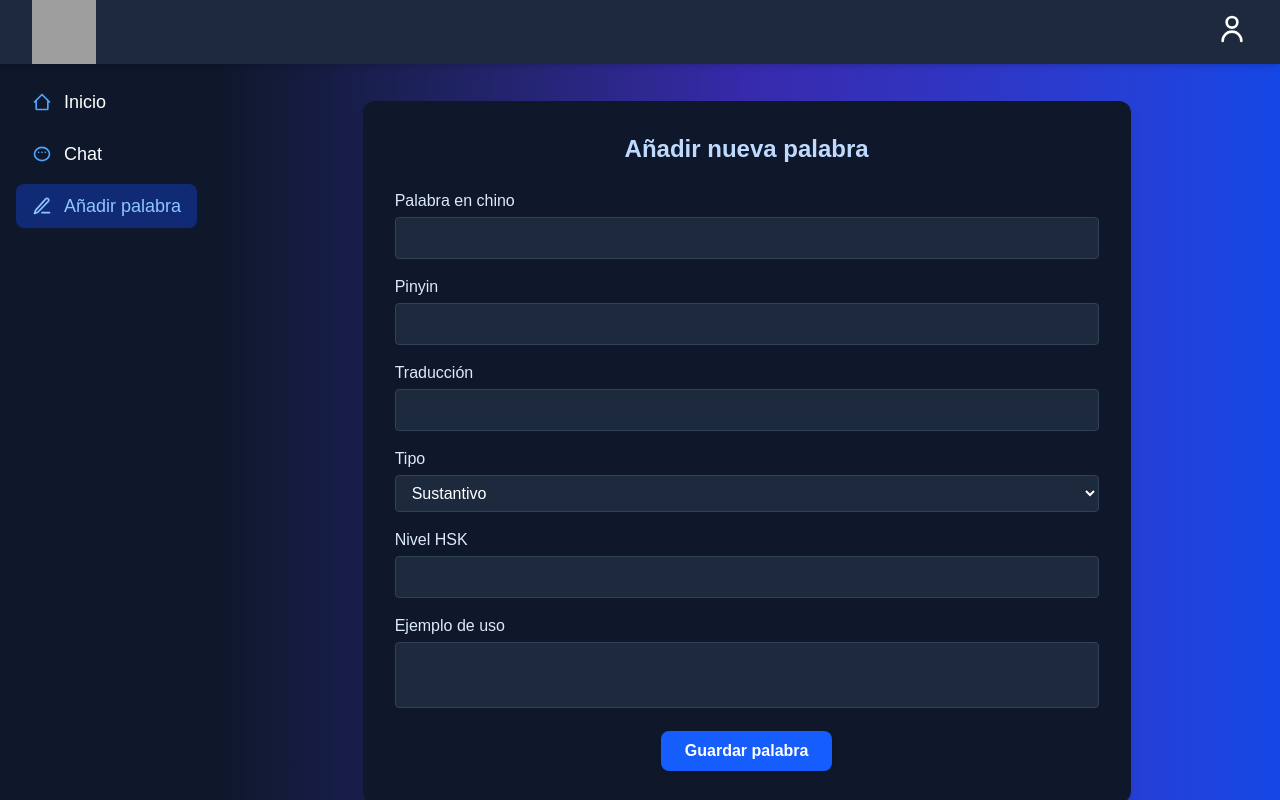
After one commit to v1k7oR15/HSKBot, a Django app: page /palabra/ in a window 1280 px wide. The commit adds this page. Run offline with Django 5.2, Linux system fonts and the light colour scheme; a user stored in the database is signed in; some libraries are stand-ins or nearby versions; grey boxes are pictures that could not be loaded.

Commit message:
Añadir palabras

```diff
--- a/src/hskbot/settings.py
+++ b/src/hskbot/settings.py
@@ -142,3 +142,6 @@ Respondes únicamente preguntas relacionadas con el aprendizaje del chino mandar
 No estás autorizado a responder preguntas sobre otros temas o idiomas.
 No debes usar negritas ni cursivas ni marcar texto con asteriscos, ya que el entorno no lo interpreta correctamente.
 Tu estilo debe ser cercano pero profesional, explicando los conceptos con claridad y ejemplos cuando sea posible."""
+
+# Login URL
+LOGIN_URL = '/login/'
--- a/src/theme/static/css/dist/styles.css
+++ b/src/theme/static/css/dist/styles.css
@@ -9,7 +9,6 @@
       "Courier New", monospace;
     --color-red-400: oklch(70.4% 0.191 22.216);
     --color-cyan-50: oklch(98.4% 0.019 200.873);
-    --color-sky-600: oklch(58.8% 0.158 241.966);
     --color-blue-100: oklch(93.2% 0.032 255.585);
     --color-blue-200: oklch(88.2% 0.059 254.128);
     --color-blue-300: oklch(80.9% 0.105 251.813);
@@ -17,19 +16,13 @@
     --color-blue-500: oklch(62.3% 0.214 259.815);
     --color-blue-600: oklch(54.6% 0.245 262.881);
     --color-blue-700: oklch(48.8% 0.243 264.376);
-    --color-indigo-50: oklch(96.2% 0.018 272.314);
-    --color-indigo-600: oklch(51.1% 0.262 276.966);
-    --color-indigo-700: oklch(45.7% 0.24 277.023);
     --color-indigo-800: oklch(39.8% 0.195 277.366);
     --color-slate-700: oklch(37.2% 0.044 257.287);
     --color-slate-800: oklch(27.9% 0.041 260.031);
     --color-slate-900: oklch(20.8% 0.042 265.755);
-    --color-gray-100: oklch(96.7% 0.003 264.542);
     --color-gray-200: oklch(92.8% 0.006 264.531);
     --color-gray-300: oklch(87.2% 0.01 258.338);
     --color-gray-400: oklch(70.7% 0.022 261.325);
-    --color-gray-600: oklch(44.6% 0.03 256.802);
-    --color-gray-700: oklch(37.3% 0.034 259.733);
     --color-white: #fff;
     --spacing: 0.25rem;
     --container-xs: 20rem;
@@ -362,6 +370,9 @@
   }
   .w-1\/6 {
     width: calc(1/6 * 100%);
+  }
+  .w-3xl {
+    width: var(--container-3xl);
   }
   .w-4 {
     width: calc(var(--spacing) * 4);
@@ -413,6 +424,9 @@
   }
   .cursor-pointer {
     cursor: pointer;
+  }
+  .resize-none {
+    resize: none;
   }
   .appearance-none {
     -webkit-appearance: none;
@@ -455,10 +469,10 @@
   .gap-6 {
     gap: calc(var(--spacing) * 6);
   }
-  :where(.space-y-4 > :not(:last-child)) {
+  :where(.space-y-2 > :not(:last-child)) {
     --tw-space-y-reverse: 0;
-    margin-block-start: calc(calc(var(--spacing) * 4) * var(--tw-space-y-reverse));
-    margin-block-end: calc(calc(var(--spacing) * 4) * calc(1 - var(--tw-space-y-reverse)));
+    margin-block-start: calc(calc(var(--spacing) * 2) * var(--tw-space-y-reverse));
+    margin-block-end: calc(calc(var(--spacing) * 2) * calc(1 - var(--tw-space-y-reverse)));
   }
   :where(.space-y-6 > :not(:last-child)) {
     --tw-space-y-reverse: 0;
@@ -537,17 +548,16 @@
   .bg-blue-600 {
     background-color: var(--color-blue-600);
   }
+  .bg-blue-700\/40 {
+    background-color: color-mix(in srgb, oklch(48.8% 0.243 264.376) 40%, transparent);
+  }
+  @supports (color: color-mix(in lab, red, red)) {
+    .bg-blue-700\/40 {
+      background-color: color-mix(in oklab, var(--color-blue-700) 40%, transparent);
+    }
+  }
   .bg-gray-300 {
     background-color: var(--color-gray-300);
-  }
-  .bg-indigo-50 {
-    background-color: var(--color-indigo-50);
-  }
-  .bg-indigo-600 {
-    background-color: var(--color-indigo-600);
-  }
-  .bg-sky-600 {
-    background-color: var(--color-sky-600);
   }
   .bg-slate-700 {
     background-color: var(--color-slate-700);
@@ -589,10 +586,6 @@
   }
   .to-blue-700 {
     --tw-gradient-to: var(--color-blue-700);
-    --tw-gradient-stops: var(--tw-gradient-via-stops, var(--tw-gradient-position), var(--tw-gradient-from) var(--tw-gradient-from-position), var(--tw-gradient-to) var(--tw-gradient-to-position));
-  }
-  .to-gray-200 {
-    --tw-gradient-to: var(--color-gray-200);
     --tw-gradient-stops: var(--tw-gradient-via-stops, var(--tw-gradient-position), var(--tw-gradient-from) var(--tw-gradient-from-position), var(--tw-gradient-to) var(--tw-gradient-to-position));
   }
   .object-cover {
@@ -631,6 +621,9 @@
   }
   .px-4 {
     padding-inline: calc(var(--spacing) * 4);
+  }
+  .px-6 {
+    padding-inline: calc(var(--spacing) * 6);
   }
   .px-8 {
     padding-inline: calc(var(--spacing) * 8);
@@ -722,6 +715,9 @@
   .text-blue-300 {
     color: var(--color-blue-300);
   }
+  .text-blue-400 {
+    color: var(--color-blue-400);
+  }
   .text-blue-600 {
     color: var(--color-blue-600);
   }
@@ -1136,6 +1124,10 @@
   syntax: "*";
   inherits: false;
 }
+@property --tw-duration {
+  syntax: "*";
+  inherits: false;
+}
 @layer properties {
   @supports ((-webkit-hyphens: none) and (not (margin-trim: inline))) or ((-moz-orient: inline) and (not (color:rgb(from red r g b)))) {
     *, ::before, ::after, ::backdrop {
@@ -1190,6 +1182,7 @@
       --tw-backdrop-opacity: initial;
       --tw-backdrop-saturate: initial;
       --tw-backdrop-sepia: initial;
+      --tw-duration: initial;
     }
   }
 }
--- a/src/vocabulario/admin.py
+++ b/src/vocabulario/admin.py
@@ -1,5 +1,5 @@
 from django.contrib import admin
-from .models import Vocabulario
+from .models import Palabra
 
 # Register your models here.
-admin.site.register(Vocabulario)
+admin.site.register(Palabra)
--- a/src/vocabulario/forms.py
+++ b/src/vocabulario/forms.py
@@ -26,3 +26,22 @@ class RegistroForm(forms.ModelForm):
 class LoginForm(forms.Form):
     email = forms.EmailField(label='Correo electrónico')
     password = forms.CharField(label='Contraseña', widget=forms.PasswordInput)
+
+class PalabraForm(forms.Form):
+    palabra = forms.CharField(label='Vocabulario en chino', max_length=10)
+    pinyin = forms.CharField(label='Pinyin', max_length=10)
+    traduccion = forms.CharField(label='Traducción', max_length=100)
+    tipo = forms.ChoiceField(label='Tipo', choices=[
+        ('S', 'Sustantivo'),
+        ('V', 'Verbo'),
+        ('A', 'Adjetivo'),
+        ('AD', 'Adverbio'),
+        ('P', 'Pronombre'),
+        ('C', 'Conjunción'),
+        ('I', 'Interjección'),
+        ('D', 'Determinante'),
+        ('N', 'Numeral'),
+        ('O', 'Otro'),
+    ])
+    nivel_hsk = forms.IntegerField(label='Nivel HSK', min_value=1, max_value=6, required=False)
+    ejemplo = forms.CharField(label='Ejemplo', widget=forms.Textarea, required=False)
--- a/src/vocabulario/models.py
+++ b/src/vocabulario/models.py
@@ -2,7 +2,7 @@ from django.db import models
 from django.contrib.auth.models import User
 
 # Create your models here.
-class Vocabulario(models.Model):
+class Palabra(models.Model):
     TIPO_CHOICES = (
         ('S', 'Sustantivo'),
         ('V', 'Verbo'),
@@ -19,7 +19,7 @@ class Vocabulario(models.Model):
     pinyin = models.CharField(max_length=10)
     traduccion = models.CharField(max_length=100)
     tipo = models.CharField(max_length=2, choices=TIPO_CHOICES, db_index=True)
-    nivel_hsk = models.SmallIntegerField(default=1, db_index=True)
+    nivel_hsk = models.SmallIntegerField(default=1, null=True, blank=True ,db_index=True)
     ejemplo = models.TextField(blank=True, null=True)
     usuario = models.ForeignKey(User, on_delete=models.CASCADE, related_name='vocabulario')
 
--- a/src/vocabulario/templates/base.html
+++ b/src/vocabulario/templates/base.html
@@ -13,7 +13,7 @@
     {% tailwind_preload_css %}
     {% tailwind_css %}
 </head>
-<body class="leading-normal tracking-normal h-screen overflow-hidden style="font-family: 'Rubik', sans-serif;">
+<body class="leading-normal tracking-normal h-screen overflow-hidden" style="font-family: 'Rubik', sans-serif;">
     <div class="flex flex-col h-screen">
         <header class="flex items-center p-8 h-4 bg-slate-800 flex-shrink-0 shadow-md backdrop-blur text-white justify-between">
             <!-- Logo a la izquierda -->
@@ -31,7 +31,9 @@
                         </form>
                     {% else %}
                         <a href="{% url 'login' %}">
-                            <img src="{% static 'assets/svg/userwhite.svg' %}" alt="User Icon" class="cursor-pointer w-8 h-8 rounded-full">
+                            <button class="cursor-pointer flex items-center gap-2 px-4 py-2 bg-blue-600 hover:bg-blue-700 text-white rounded-lg font-semibold shadow transition duration-150">
+                                Iniciar sesión
+                            </button>
                         </a>
                     {% endif %}
                 </div>
@@ -40,30 +42,54 @@
         <div class="flex flex-1 min-h-0">
             <aside class="w-1/6 bg-slate-900 p-4 flex-shrink-0 h-full overflow-y-auto">
                 <nav>
-                    <ul class="space-y-4 text-lg">
-                        <li><a href="{% url 'inicio' %}" class="text-white hover:text-blue-500">Inicio</a></li>
-                        <li><a href="{% url 'chat' %}" class="text-white hover:text-blue-500">Chat</a></li>
+                    <ul class="space-y-2 text-lg">
+                        <li>
+                            <a href="{% url 'inicio' %}"
+                               class="flex items-center gap-3 px-4 py-2 rounded-lg transition font-medium
+                               {% if request.resolver_match.url_name == 'inicio' %}
+                                   bg-blue-700/40 text-blue-300
+                               {% else %}
+                                   text-white hover:bg-blue-700/30 hover:text-blue-300
+                               {% endif %}">
+                                <svg class="w-5 h-5 {% if request.resolver_match.url_name == 'inicio' %}text-blue-300{% else %}text-blue-400{% endif %}" fill="none" stroke="currentColor" stroke-width="2" viewBox="0 0 24 24">
+                                    <path stroke-linecap="round" stroke-linejoin="round" d="M3 12l2-2m0 0l7-7 7 7M5 10v10a1 1 0 001 1h3m10-11l2 2m-2-2v10a1 1 0 01-1 1h-3m-6 0h6" />
+                                </svg>
+                                Inicio
+                            </a>
+                        </li>
+                        <li>
+                            <a href="{% url 'chat' %}"
+                               class="flex items-center gap-3 px-4 py-2 rounded-lg transition font-medium
+                               {% if request.resolver_match.url_name == 'chat' %}
+                                   bg-blue-700/40 text-blue-300
+                               {% else %}
+                                   text-white hover:bg-blue-700/30 hover:text-blue-300
+                               {% endif %}">
+                                <svg class="w-5 h-5 {% if request.resolver_match.url_name == 'chat' %}text-blue-300{% else %}text-blue-400{% endif %}" fill="none" stroke="currentColor" stroke-width="2" viewBox="0 0 24 24">
+                                    <path stroke-linecap="round" stroke-linejoin="round" d="M8 10h.01M12 10h.01M16 10h.01M21 12c0 4.418-4.03 8-9 8s-9-3.582-9-8 4.03-8 9-8 9 3.582 9 8z" />
+                                </svg>
+                                Chat
+                            </a>
+                        </li>
+                        <li>
+                            <a href="{% url 'palabra' %}"
+                               class="flex items-center gap-3 px-4 py-2 rounded-lg transition font-medium
+                               {% if request.resolver_match.url_name == 'palabra' %}
+                                   bg-blue-700/40 text-blue-300
+                               {% else %}
+                                   text-white hover:bg-blue-700/30 hover:text-blue-300
+                               {% endif %}">
+                                <svg class="w-5 h-5 {% if request.resolver_match.url_name == 'palabra' %}text-blue-300{% else %}text-blue-400{% endif %}" fill="none" stroke="currentColor" stroke-width="2" viewBox="0 0 24 24">
+                                    <path stroke-linecap="round" stroke-linejoin="round" d="M12 20h9" />
+                                    <path stroke-linecap="round" stroke-linejoin="round" d="M16.5 3.5a2.121 2.121 0 113 3L7 19.5 3 21l1.5-4L16.5 3.5z" />
+                                </svg>
+                                Añadir palabra
+                            </a>
+                        </li>
                     </ul>
                 </nav>
-				<div class="mt-8">
-					<h2 class="text-white text-2xl mb-2">Filtro</h2>
-                    <!-- Primera lista seleccionable -->
-                    <select id="categoria" name="categoria" class="w-full p-2 rounded bg-sky-600 text-white">
-                        <option value="">Categoría</option>
-                        <option value="animales">Animales</option>
-                        <option value="colores">Colores</option>
-                        <option value="comida">Comida</option>
-                    </select>
-                    <!-- Segunda lista seleccionable -->
-                    <select id="nivel" name="nivel" class="w-full p-2 rounded bg-sky-600 text-white mt-4">
-                        <option value="">Nivel</option>
-                        <option value="basico">Básico</option>
-                        <option value="intermedio">Intermedio</option>
-                        <option value="avanzado">Avanzado</option>
-                    </select>
-                </div>
             </aside>
-            <main class="flex flex-col items-center justify-center flex-1 bg-gradient-to-r from-slate-900 via-indigo-800 to-blue-700 p-10 min-h-0 overflow-y-auto">
+            <main class="flex flex-col items-center justify-center flex-1 bg-gradient-to-r from-slate-900 via-indigo-800 to-blue-700 overflow-y-auto">
                 {% block content %}{% endblock %}
             </main>
         </div>
--- a/src/vocabulario/templates/chat.html
+++ b/src/vocabulario/templates/chat.html
@@ -2,7 +2,7 @@
 {% load static tailwind_tags%}
 {% block content%}
 <script src="{% static 'vocabulario/js/chat.js' %}"></script>
-<div class="flex flex-col justify-center items-center w-full h-full">
+<div class="flex flex-col justify-center items-center w-full h-full p-6">
     <div class="w-full max-w-2xl text-center mb-6 pb-4">
         <h1 class="text-4xl font-extrabold text-white mb-2 drop-shadow tracking-wide">Chat con HSKBot</h1>
         <p class="text-lg text-cyan-50 italic font-medium">Haz preguntas sobre el vocabulario, gramática o pídele ejemplos.</p>
--- a/src/vocabulario/templates/inicio.html
+++ b/src/vocabulario/templates/inicio.html
@@ -15,7 +15,7 @@
       </div>
       <div class="bg-slate-800 rounded-lg p-6 flex flex-col items-center shadow border border-slate-700">
         <span class="text-4xl mb-2">📈</span>
-        <h3 class="font-bold text-blue-200 mb-1">Progreso Personalizado</h3>
+        <h3 class="font-bold text-blue-200 mb-1 text-center">Progreso Personalizado</h3>
         <p class="text-sm text-blue-100 text-center">Sigue tu avance y repasa palabras según tu nivel HSK.</p>
       </div>
       <div class="bg-slate-800 rounded-lg p-6 flex flex-col items-center shadow border border-slate-700">
--- /dev/null
+++ b/src/vocabulario/templates/palabra.html
@@ -0,0 +1,63 @@
+{% extends 'base.html' %}
+{% load static tailwind_tags %}
+{% load widget_tweaks %}
+
+{% block content %}
+<div class="w-3xl mx-auto mt-10 bg-slate-900 bg-opacity-90 p-8 rounded-xl shadow-lg">
+    <h2 class="text-2xl font-bold text-blue-200 mb-6 text-center">Añadir nueva palabra</h2>
+    <form method="post" action="">
+        {% csrf_token %}
+        {% if error %}
+            <div class="text-red-400 text-sm mb-2">{{ error }}</div>
+        {% endif %}
+        <div class="mb-4">
+            <label for="{{ form.palabra.id_for_label }}" class="block text-blue-100 mb-1">Palabra en chino</label>
+            {% render_field form.palabra class="w-full px-3 py-2 rounded bg-slate-800 border border-slate-700 text-white focus:outline-none focus:ring-2 focus:ring-blue-500" %}
+            {% if form.palabra.errors %}
+                <div class="text-red-400 text-xs">{{ form.palabra.errors.0 }}</div>
+            {% endif %}
+        </div>
+        <div class="mb-4">
+            <label for="{{ form.pinyin.id_for_label }}" class="block text-blue-100 mb-1">Pinyin</label>
+            {% render_field form.pinyin class="w-full px-3 py-2 rounded bg-slate-800 border border-slate-700 text-white focus:outline-none focus:ring-2 focus:ring-blue-500" %}
+            {% if form.pinyin.errors %}
+                <div class="text-red-400 text-xs">{{ form.pinyin.errors.0 }}</div>
+            {% endif %}
+        </div>
+        <div class="mb-4">
+            <label for="{{ form.traduccion.id_for_label }}" class="block text-blue-100 mb-1">Traducción</label>
+            {% render_field form.traduccion class="w-full px-3 py-2 rounded bg-slate-800 border border-slate-700 text-white focus:outline-none focus:ring-2 focus:ring-blue-500" %}
+            {% if form.traduccion.errors %}
+                <div class="text-red-400 text-xs">{{ form.traduccion.errors.0 }}</div>
+            {% endif %}
+        </div>
+        <div class="mb-4">
+            <label for="{{ form.tipo.id_for_label }}" class="block text-blue-100 mb-1">Tipo</label>
+            {% render_field form.tipo class="w-full px-3 py-2 rounded bg-slate-800 border border-slate-700 text-white focus:outline-none focus:ring-2 focus:ring-blue-500" %}
+            {% if form.tipo.errors %}
+                <div class="text-red-400 text-xs">{{ form.tipo.errors.0 }}</div>
+            {% endif %}
+        </div>
+        <div class="mb-4">
+            <label for="{{ form.nivel_hsk.id_for_label }}" class="block text-blue-100 mb-1">Nivel HSK</label>
+            {% render_field form.nivel_hsk class="w-full px-3 py-2 rounded bg-slate-800 border border-slate-700 text-white focus:outline-none focus:ring-2 focus:ring-blue-500" %}
+            {% if form.nivel_hsk.errors %}
+                <div class="text-red-400 text-xs">{{ form.nivel_hsk.errors.0 }}</div>
+            {% endif %}
+        </div>
+        <div class="mb-4">
+            <label for="{{ form.ejemplo.id_for_label }}" class="block text-blue-100 mb-1">Ejemplo de uso</label>
+            {% render_field form.ejemplo class="w-full px-3 py-2 rounded bg-slate-800 border border-slate-700 text-white focus:outline-none focus:ring-2 focus:ring-blue-500 resize-none" rows="2" %}
+            {% if form.ejemplo.errors %}
+                <div class="text-red-400 text-xs">{{ form.ejemplo.errors.0 }}</div>
+            {% endif %}
+        </div>
+        <div class="flex justify-center">
+            <button type="submit"
+                class="px-6 py-2 bg-blue-600 hover:bg-blue-700 text-white rounded-lg font-semibold shadow transition">
+                Guardar palabra
+            </button>
+        </div>
+    </form>
+</div>
+{% endblock %}
--- a/src/vocabulario/urls.py
+++ b/src/vocabulario/urls.py
@@ -1,6 +1,6 @@
-from django.urls import path
-from .views import base_view, chat_view, login_view, register_view
-from django.contrib.auth.views import LoginView, LogoutView
+from django.urls import path, include
+from .views import base_view, chat_view, login_view, register_view, palabra_view
+from django.contrib.auth.views import LogoutView
 
 urlpatterns = [
     path('', base_view, name='inicio'),
@@ -8,4 +8,5 @@ urlpatterns = [
     path('login/', login_view, name='login'),
     path('register/', register_view, name='register'),
     path('logout/', LogoutView.as_view(next_page='inicio'), name='logout'),
+    path('palabra/', palabra_view, name='palabra'),
 ]
--- a/src/vocabulario/views.py
+++ b/src/vocabulario/views.py
@@ -3,8 +3,10 @@ from django.http import JsonResponse
 from django.template.loader import render_to_string
 from django.contrib.auth import authenticate, login
 from .ia.deepseek import ai_message
-from .forms import RegistroForm, LoginForm
+from .forms import RegistroForm, LoginForm, PalabraForm
 from django.contrib.auth.models import User
+from django.contrib.auth.decorators import login_required
+from .models import Palabra
 
 def base_view(request):
     # Recupera el historial de la sesión o crea uno nuevo
@@ -64,3 +66,23 @@ def register_view(request):
     else:
         form = RegistroForm()
     return render(request, 'register.html', {'form': form})
+
+@login_required
+def palabra_view(request):
+    if request.method == 'POST':
+        form = PalabraForm(request.POST)
+        if form.is_valid():
+            vocabulario = Palabra(
+                palabra=form.cleaned_data['palabra'],
+                pinyin=form.cleaned_data['pinyin'],
+                traduccion=form.cleaned_data['traduccion'],
+                tipo=form.cleaned_data['tipo'],
+                nivel_hsk=form.cleaned_data.get('nivel_hsk', 1),
+                ejemplo=form.cleaned_data.get('ejemplo', ''),
+                usuario=request.user
+            )
+            vocabulario.save()
+            return redirect('palabra')
+    else:
+        form = PalabraForm()
+    return render(request, 'palabra.html', {'form': form})
```
Also changed, not shown: other parts of src/theme/static/css/dist/styles.css (+47 -59 lines), src/db.sqlite3, src/vocabulario/migrations/0002_palabra_delete_vocabulario.py (added).
